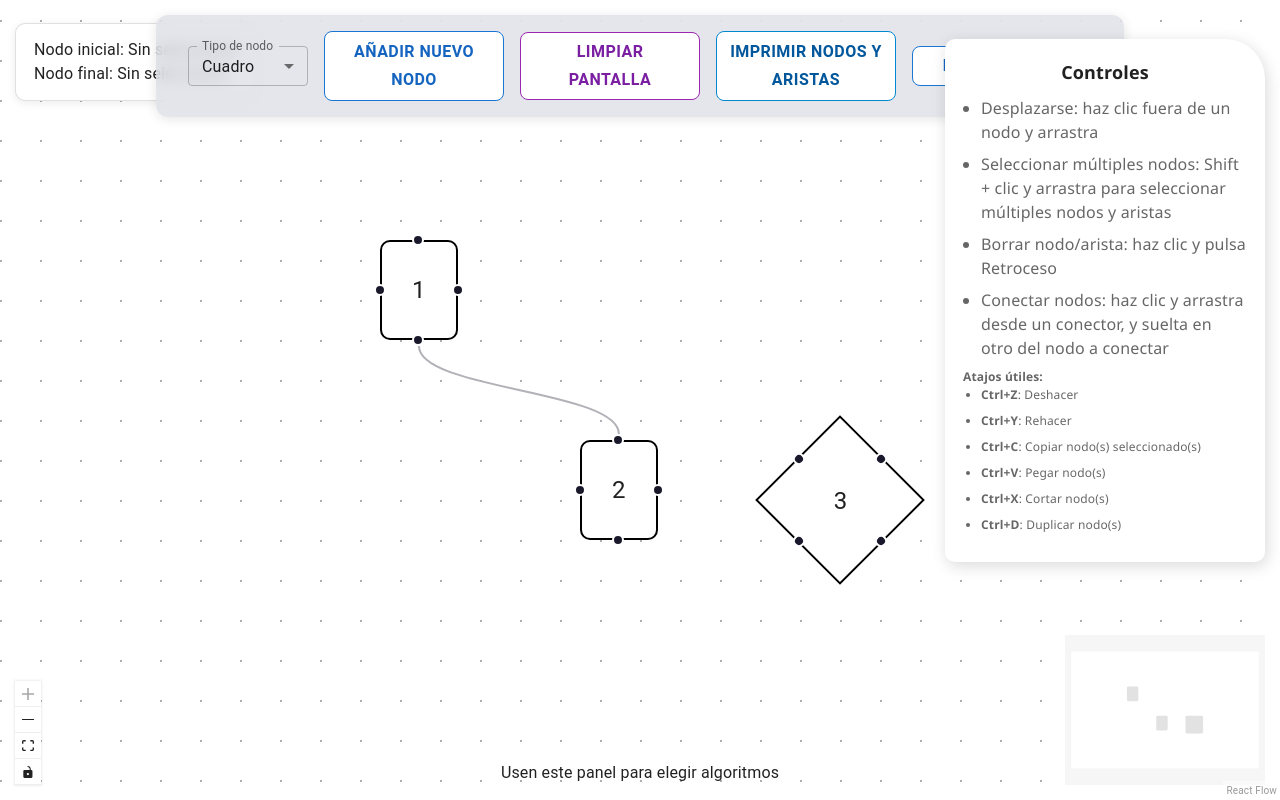
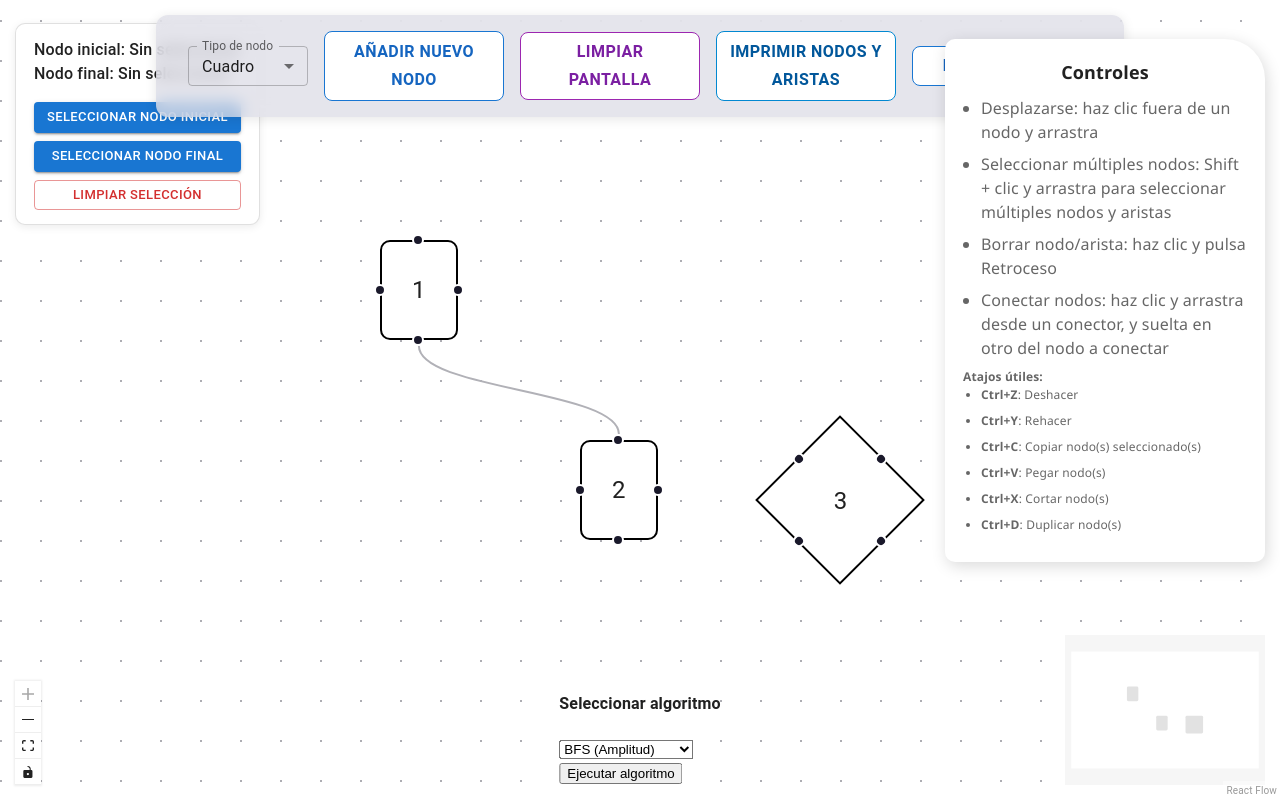
Before and after one commit to FerGaram/Proyecto-Interfaz-IA, a React (Vite) app in the folder client/: page / in a window 1280 px wide. Built offline with nearby package versions, Linux system fonts and the light colour scheme.

Commit message:
Cambios de Dawiv y Moiki

```diff
--- a/client/src/App.tsx
+++ b/client/src/App.tsx
@@ -28,6 +28,8 @@ import CssBaseline from "@mui/material/CssBaseline";
 import Box from '@mui/material/Box';
 import Typography from '@mui/material/Typography'; // Import Typography
 import { NodeTypeDropdown } from './components/NodeTypeDropdown';
+import { convertirAGrafoJSON } from './controllers/toFromJson'
+
 
 // Aquí se deben importar los nodos personalizados que se hayan hecho
 const nodeTypes = {
@@ -84,7 +86,8 @@ function Flow() {
   // Hooks para obtener y asignar nuevos nodos y aristas
   const [nodes, setNodes] = useState(nodosIniciales);
   const [edges, setEdges] = useState(aristasIniciales);
-
+  const [algoritmo, setAlgoritmo] = useState('BFS')
+  const [modoSeleccion, setModoSeleccion] = useState<"inicio" | "final" | null>(null)
   // Hooks para conservar el último ID de nodo añadido
   const ultimoId = useRef(3); // Está así para contar las dos iniciales, si esas se borran, recuerden cambiar este valor
   // Valores para coordenadas que se usan cuando se añade un nodo individual
@@ -92,8 +95,8 @@ function Flow() {
   const yPos = useRef(50);
 
   // Hooks para almacenar los nodos iniciales y finales
-  const [nodoInicial] = useState("");
-  const [nodoFinal] = useState("");
+  const [nodoInicial, setNodoInicial] = useState('')
+  const [nodoFinal, setNodoFinal] = useState('')
 
   // Hook para el estado del panel minimizable
   const [minimized, setMinimized] = useState(false);
@@ -128,10 +131,20 @@ function Flow() {
 
   // Handler para manejar la conexión de nodos, no hace falta modificar
   const onConnect = useCallback(
-    (params: import("@xyflow/react").Connection) =>
-      setEdges((eds) => addEdge(params, eds)),
+    (params: any) => {
+      const nuevoPeso = prompt("Ingrese el peso de la arista:", "1.0") || "1.0"
+      const pesoNum = parseFloat(nuevoPeso)
+
+      const edgeConPeso = {
+        ...params,
+        label: nuevoPeso,
+        data: { peso: pesoNum },
+      }
+
+      setEdges((eds) => addEdge(edgeConPeso, eds))
+    },
     []
-  );
+  )
 
   // Handler para botón de prueba, muestra en la consola la estructura de los nodos y aristas
   const pruebaOnClick = () => {
@@ -149,6 +162,36 @@ function Flow() {
       return [];
     });
   }, []);
+
+  const ejecutarAlgoritmo = async () => {
+    const data = convertirAGrafoJSON(nodes, edges, nodoInicial, nodoFinal, algoritmo)
+
+    if (!nodoInicial || !nodoFinal) {
+      alert("Selecciona nodo inicial y final.")
+      return
+    }
+
+    const cuerpo = convertirAGrafoJSON(nodes, edges, nodoInicial, nodoFinal, algoritmo)
+    console.log("Datos enviados al servidor:", cuerpo)
+    try {
+      const resp = await fetch('http://localhost:8000/buscar', {
+        method: 'POST',
+        headers: { 'Content-Type': 'application/json' },
+        body: JSON.stringify(cuerpo)
+      })
+      const resultado = await resp.json()
+
+      if (resp.ok) {
+        console.log("Camino:", resultado.camino)
+        alert(`Camino: ${resultado.camino.join(" → ")}\nCosto: ${resultado.costo}`)
+      } else {
+        alert("Error: " + resultado.detail)
+      }
+    } catch (err) {
+      console.error(err)
+      alert("Error de conexión con el servidor.")
+    }
+  }
 
   // Historial para deshacer (Ctrl+Z) y rehacer (Ctrl+Y)
   const [history, setHistory] = useState<{ nodes: defaultNodeModel[]; edges: defaultEdgeModel[] }[]>([]);
@@ -264,6 +307,15 @@ function Flow() {
           edges={edges} // Aristas iniciales
           onEdgesChange={onEdgesChange} // Handler de cambios de aristas
           onConnect={onConnect} // Handler de conexiones
+          onNodeClick={(event, node) => {
+            if (modoSeleccion === "inicio") {
+              setNodoInicial(node.id)
+              setModoSeleccion(null) // desactiva modo
+            } else if (modoSeleccion === "final") {
+              setNodoFinal(node.id)
+              setModoSeleccion(null)
+            }
+          }}
           fitView // Ajusta la pantalla para contener y centrar los nodos iniciales
           connectionMode={ConnectionMode.Loose} // Se define de esta forma para que los conectores puedan iniciar y terminar conexiones
           colorMode={darkMode ? "dark" : "light"}
@@ -283,19 +335,40 @@ function Flow() {
                 padding: '14px 18px',
                 boxShadow: '0 2px 8px rgba(0, 0, 0, 0.08)',
                 fontSize: '1rem',
-                minWidth: '180px',
+                minWidth: '220px',
                 margin: '8px 0',
               }}
             >
-              <Typography className="top-left-text" sx={{ color: 'text.primary', fontSize: '16px' }}>
-                Nodo inicial:{" "}
-                {nodoInicial === "" ? "Sin seleccionar" : nodoInicial}
+              <Typography sx={{ fontSize: '16px', fontWeight: 500 }}>
+                Nodo inicial: {nodoInicial || "Sin seleccionar"}
               </Typography>
-              <Typography className="top-left-text" sx={{ color: 'text.primary', fontSize: '16px' }}>
-                Nodo final: {nodoFinal === "" ? "Sin seleccionar" : nodoFinal}
+              <Typography sx={{ fontSize: '16px', fontWeight: 500 }}>
+                Nodo final: {nodoFinal || "Sin seleccionar"}
               </Typography>
+
+              <Stack spacing={1} mt={2}>
+                <Button variant="contained" size="small" onClick={() => setModoSeleccion("inicio")}>
+                  Seleccionar nodo inicial
+                </Button>
+                <Button variant="contained" size="small" onClick={() => setModoSeleccion("final")}>
+                  Seleccionar nodo final
+                </Button>
+                <Button variant="outlined" size="small" color="error" onClick={() => {
+                  setNodoInicial("");
+                  setNodoFinal("");
+                }}>
+                  Limpiar selección
+                </Button>
+              </Stack>
+
+              {modoSeleccion && (
+                <Typography sx={{ fontSize: '14px', mt: 2 }}>
+                  Haz clic en un nodo para asignar como <strong>{modoSeleccion}</strong>
+                </Typography>
+              )}
             </Box>
           </Panel>
+
           <Panel position="top-center">
             <Box
               sx={{
@@ -443,7 +516,7 @@ function Flow() {
                   }
                 },
                 '& .minimized ul, & .minimized h4, & .minimized br': {
-                    display: 'none',
+                  display: 'none',
                 }
               }}
               title="Haz clic para expandir o reducir"
@@ -476,10 +549,22 @@ function Flow() {
               </div>
             </Box>
           </Panel>
-          <Panel
-            position="bottom-center" /* Panel para mostrar opciones de algoritmos */
-          >
-            <>Usen este panel para elegir algoritmos</>
+          <Panel position='bottom-center' /* Panel para mostrar opciones de algoritmos */>
+            <div className="algoritmo-panel">
+              <h4>Seleccionar algoritmo</h4>
+              <select
+                value={algoritmo}
+                onChange={(e) => setAlgoritmo(e.target.value)}
+                className="selector-algoritmo">
+                <option value="BFS">BFS (Amplitud)</option>
+                <option value="DFS">DFS (Profundidad)</option>
+                <option value="IDDFS">IDDFS</option>
+                <option value="Costo Uniforme">Costo Uniforme</option>
+                <option value="Ávara">Ávara</option>
+                <option value="A*">A*</option>
+              </select><br />
+              <button onClick={ejecutarAlgoritmo} className="boton-ejecutar">Ejecutar algoritmo</button>
+            </div>
           </Panel>
         </ReactFlow>
       </div>
--- a/client/src/controllers/toFromJson.ts
+++ b/client/src/controllers/toFromJson.ts
@@ -1 +1,31 @@
-// Función para convertir nodos y aristas a JSON
+import type { defaultNodeModel } from '../models/defaultNodeModel'
+import type { defaultEdgeModel } from '../models/defaultEdgeModel'
+
+export function convertirAGrafoJSON(
+  nodes: defaultNodeModel[],
+  edges: defaultEdgeModel[],
+  inicio: string,
+  meta: string,
+  algoritmo: string
+) {
+  const nodos: Record<string, [number, number]> = {}
+  nodes.forEach(n => {
+    nodos[n.id] = [n.position.x, n.position.y]
+  })
+
+  const aristas: Record<string, number> = {}
+  edges.forEach(e => {
+    const key = `${e.source}-${e.target}`
+    const peso = parseFloat(e.label ?? '1.0')
+   aristas[key] = isNaN(peso) ? 1.0 : peso
+  })
+
+
+  return {
+    nodos,
+    aristas,
+    inicio,
+    meta,
+    algoritmo
+  }
+}
```
Also changed, not shown: 1 other file (tests, documents, lock files or other folders).
